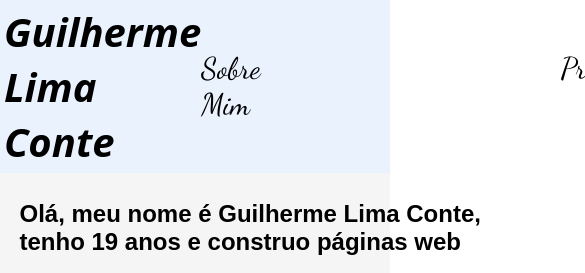
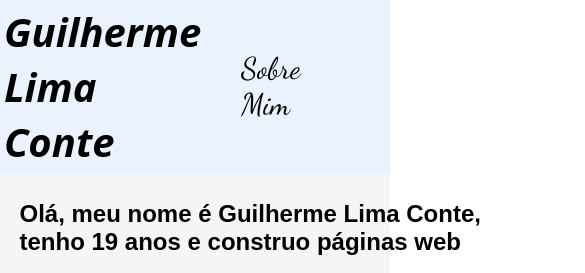
Before and after one commit to Caduqui/Portfolio, a plain HTML site: page index.html in a window 390 px wide. Shown: the top 273 px of the page, 585 px wide, since content can reach past the window. Drawn offline with Linux system fonts and the light colour scheme; a web font is replaced by a local one.

Commit message:
cabecalho responsivo

```diff
--- a/index.html
+++ b/index.html
@@ -11,13 +11,15 @@
 
 <body>
     <header class="cabecalho">
-        <a href="index.html" class="cabecalho__titulo">Guilherme Lima Conte</a>
+        <div class="separacao">
+            <a href="index.html" class="cabecalho__titulo">Guilherme Lima Conte</a>
         <nav class="cabecalho__navegacao">
             <a href="#sobreMim" class="navegacao__link"><p class="navegacao__texto">Sobre Mim</p></a>
             <a href="#projetos" class="navegacao__link"><p class="navegacao__texto">Projetos</p></a>
             <a href="#formacao" class="navegacao__link"><p class="navegacao__texto">Formação</p></a>
             <a href="#skills" class="navegacao__link"><p class="navegacao__texto">Skills/Hobbies</p></a>
         </nav>
+        </div>
 
     </header>
 
--- a/style.css
+++ b/style.css
@@ -21,11 +21,15 @@ ul {
 /* CABEÇALHO */
 
 .cabecalho {
-    display: flex;
-    justify-content: space-around;
     padding: 1%;
     background-color: #EAF2FD;
+}
+
+.separacao {
+    display: flex;
     align-items: center;
+    gap: 40px;
+    justify-content: space-around;
 }
 
 .cabecalho__titulo {
```
